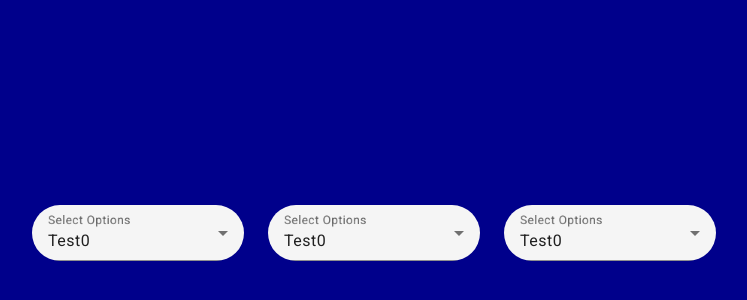
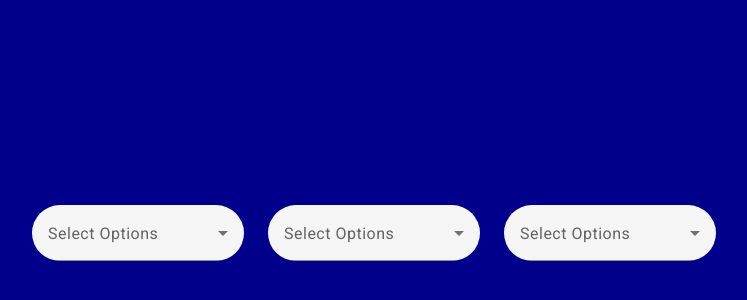
Before and after one commit to ztw17/generic-filter-dropdown, an Angular app: page / in a window 1280 px wide. Shown: the part 156-456 px from the top of the page, without its empty margins (266-1013 px from the left). Built offline with nearby package versions, Linux system fonts and the light colour scheme.

Commit message:
Fix issue with first option auto-selecting; add FormsModule

```diff
--- a/src/app/app.module.ts
+++ b/src/app/app.module.ts
@@ -9,6 +9,7 @@ import { MatFormFieldModule } from '@angular/material/form-field';
 import { MatSelectModule } from '@angular/material/select';
 import { MatIconModule } from '@angular/material/icon';
 import { MatSlideToggleModule } from '@angular/material/slide-toggle';
+import { FormsModule } from '@angular/forms';
 
 @NgModule({
   declarations: [
@@ -22,7 +23,8 @@ import { MatSlideToggleModule } from '@angular/material/slide-toggle';
     MatFormFieldModule,
     MatSelectModule,
     MatIconModule,
-    MatSlideToggleModule
+    MatSlideToggleModule,
+    FormsModule
   ],
   providers: [],
   bootstrap: [AppComponent]
--- a/src/app/generic-filter/filter-dropdown.component.html
+++ b/src/app/generic-filter/filter-dropdown.component.html
@@ -2,6 +2,7 @@
   <mat-label>Select {{label}}s</mat-label>
   <mat-select
     multiple
+    [(ngModel)]="displayedOptions"
     (selectionChange)="selectionChange($event.value)"
     [compareWith]="compareObjects"
   >
```
